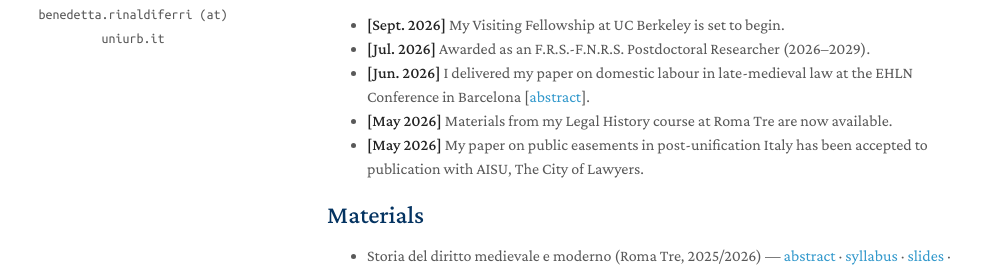
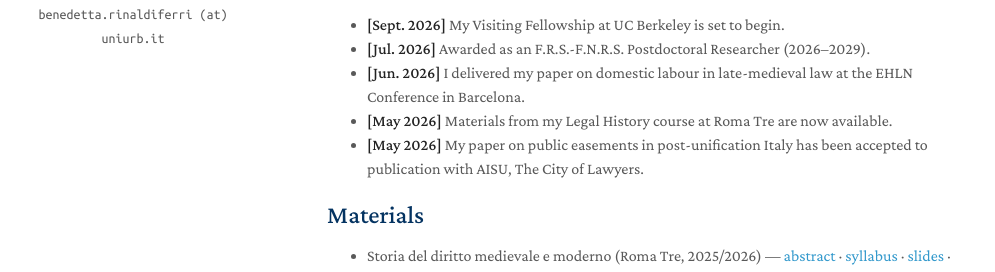
Before and after one commit to rinaldiferri/rinaldiferri.github.io, a Jekyll site: the page built from index.md, in a window 1280 px wide. Shown: the part 341-613 px from the top of the page, without its empty margins (143-1138 px from the left). Built offline with Jekyll 4.4.1, drawn with Linux system fonts in a browser that asks for light colours; a style sheet for code colours, icons or effects is not loaded; our own code applies the rules of GitHub Pages for plain Markdown files.

Commit message:
Update index.md

```diff
--- a/index.md
+++ b/index.md
@@ -16,7 +16,7 @@ I am a legal and social historian of early-modern Italy. I am currently a Visiti
 
 - **[Sept. 2026]** My Visiting Fellowship at UC Berkeley is set to begin.
 - **[Jul. 2026]** Awarded as an F.R.S.-F.N.R.S. Postdoctoral Researcher (2026–2029).
-- **[Jun. 2026]** I delivered my paper on domestic labour in late-medieval law at the EHLN Conference in Barcelona [[abstract](/assets/files/2026_barcelona_abstract.pdf)].
+- **[Jun. 2026]** I delivered my paper on domestic labour in late-medieval law at the EHLN Conference in Barcelona.
 - **[May 2026]** Materials from my Legal History course at Roma Tre are now available.
 - **[May 2026]** My paper on public easements in post-unification Italy has been accepted to publication with AISU, The City of Lawyers.
 
```
